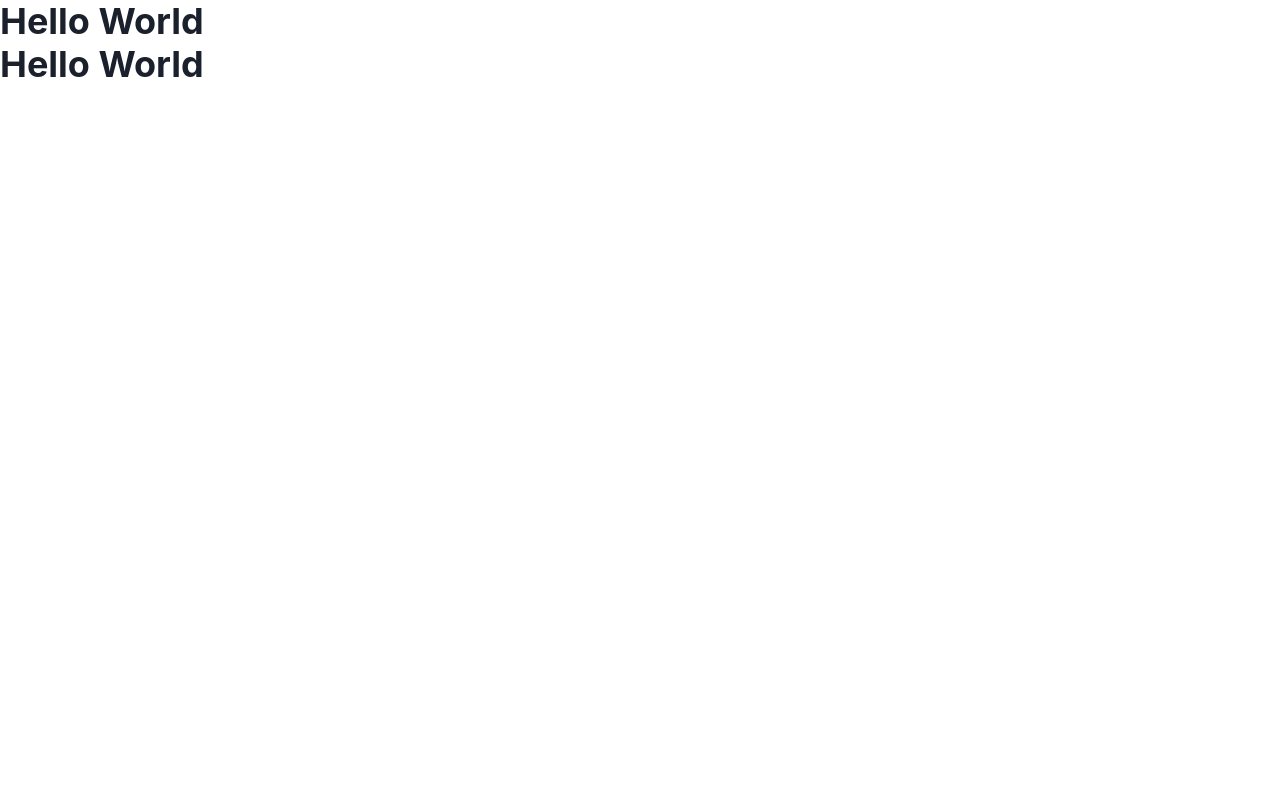
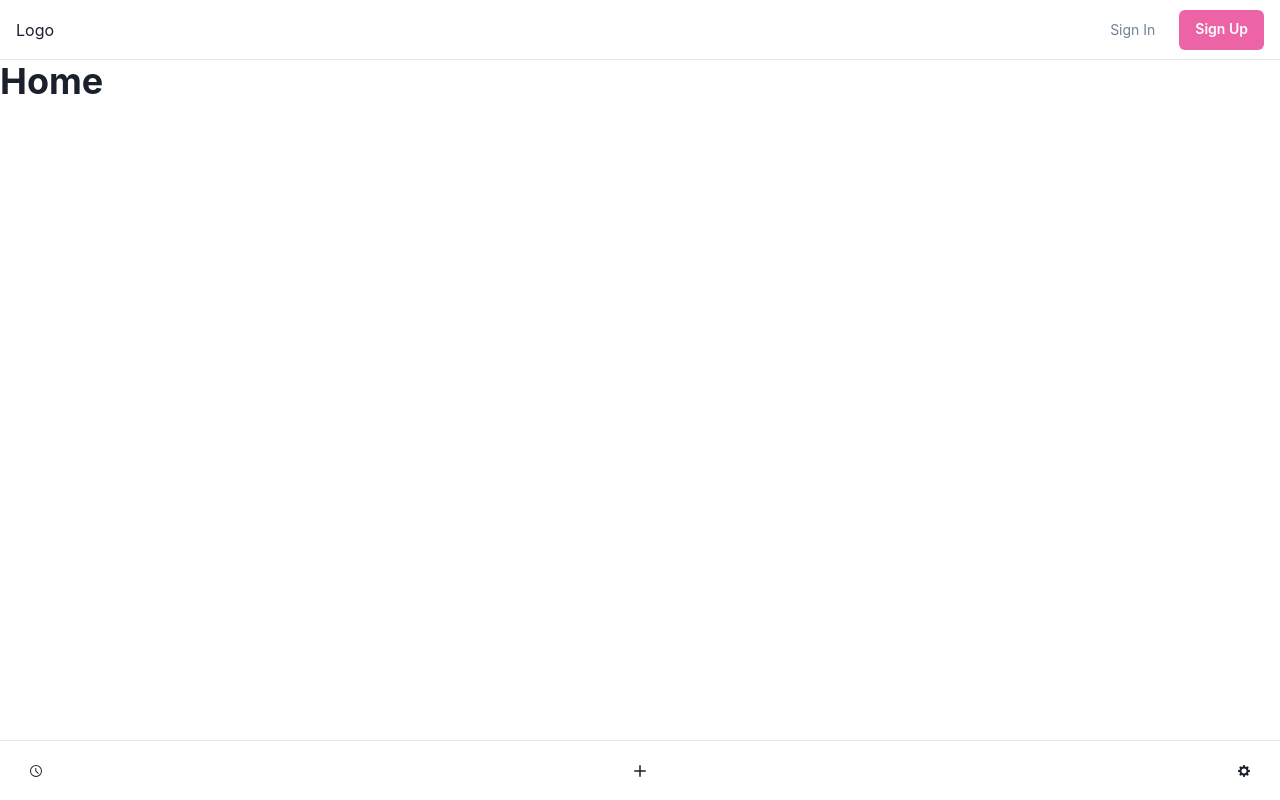
Before and after one commit to AlexF99/budgt, a React (Create React App) app: page / in a window 1280 px wide. Built offline with nearby package versions, Linux system fonts and the light colour scheme.

Commit message:
app ui structure

```diff
--- a/package.json
+++ b/package.json
@@ -3,6 +3,7 @@
   "version": "0.1.0",
   "private": true,
   "dependencies": {
+    "@chakra-ui/icons": "^2.1.1",
     "@chakra-ui/react": "^2.8.2",
     "@emotion/react": "^11.11.4",
     "@emotion/styled": "^11.11.5",
--- /dev/null
+++ b/src/App.css
@@ -0,0 +1,31 @@
+:root {
+    --navbar-height: 60px;
+    --bottom-nav-height: 76px;
+
+    --text-color: #ffffff;
+    --selected-text-color: #8ebbff;
+    --navbar-background: #232323;
+    --bottom-nav-background: rgb(35, 35, 35, 0.95);
+    --main-content-body-background: #30363d;
+}
+
+.App {
+    position: fixed;
+    top: 0;
+    bottom: 0;
+    left: 0;
+    right: 0;
+
+    touch-action: none;
+    overflow: hidden;
+    overscroll-behavior: none;
+}
+
+.AppContainer {
+    position: relative;
+    height: 100vh;
+
+    touch-action: none;
+    overflow: hidden;
+    overscroll-behavior: none;
+}
--- a/src/App.tsx
+++ b/src/App.tsx
@@ -3,11 +3,13 @@ import { ChakraProvider } from '@chakra-ui/react'
 import { Navbar } from './Components/Navbar';
 import { Outlet } from 'react-router-dom';
 import { BottomNav } from './Components/BottomNav';
+import './App.css'
 
 const queryClient = new QueryClient()
 
 function App() {
   return (
+    <div className="App">
       <ChakraProvider>
         <QueryClientProvider client={queryClient}>
           <div className="AppContainer">
@@ -17,6 +19,7 @@ function App() {
           </div>
         </QueryClientProvider>
       </ChakraProvider>
+    </div>
   );
 }
 
--- a/src/Components/BottomNav.tsx
+++ b/src/Components/BottomNav.tsx
@@ -1,5 +1,59 @@
-import { Heading } from "@chakra-ui/react";
+import {
+    Box,
+    Flex,
+    IconButton,
+    useColorModeValue,
+} from '@chakra-ui/react';
+import {
+    TimeIcon,
+    SettingsIcon,
+    AddIcon
+} from '@chakra-ui/icons';
+import { useNavigate } from 'react-router-dom';
 
-export const BottomNav = () => (
-    <Heading>Hello World</Heading>
-)
+export const BottomNav = () => {
+    const navigate = useNavigate()
+
+    return (
+        <Box pos="absolute" left={0} bottom={0} w="full">
+            <Flex
+                bg={useColorModeValue('white', 'gray.800')}
+                color={useColorModeValue('gray.600', 'white')}
+                minH={'60px'}
+                py={{ base: 2 }}
+                px={{ base: 4 }}
+                borderTop={1}
+                borderStyle={'solid'}
+                borderColor={useColorModeValue('gray.200', 'gray.900')}
+                align={'center'}
+                justify={'space-between'}
+            >
+
+                <Flex justify={'center'}>
+                    <IconButton
+                        onClick={() => { navigate('home') }}
+                        icon={<TimeIcon w={3} h={3} />}
+                        variant={'ghost'}
+                        aria-label={'Toggle Navigation'}
+                    />
+                </Flex>
+                <Flex justify={'center'}>
+                    <IconButton
+                        onClick={() => { navigate('new') }}
+                        icon={<AddIcon w={3} h={3} />}
+                        variant={'ghost'}
+                        aria-label={'Toggle Navigation'}
+                    />
+                </Flex>
+                <Flex justify={'center'}>
+                    <IconButton
+                        onClick={() => { navigate('profile') }}
+                        icon={<SettingsIcon w={3} h={3} />}
+                        variant={'ghost'}
+                        aria-label={'Toggle Navigation'}
+                    />
+                </Flex>
+            </Flex>
+        </Box>
+    );
+}
--- a/src/Components/Navbar.tsx
+++ b/src/Components/Navbar.tsx
@@ -1,5 +1,84 @@
-import { Heading } from "@chakra-ui/react";
+import {
+  Box,
+  Flex,
+  Text,
+  IconButton,
+  Button,
+  Stack,
+  useColorModeValue,
+  useBreakpointValue,
+  useDisclosure,
+} from '@chakra-ui/react';
+import {
+  HamburgerIcon,
+  CloseIcon,
+} from '@chakra-ui/icons';
 
-export const Navbar = () => (
-    <Heading>Hello World</Heading>
-)
+export const Navbar = () => {
+  const { isOpen, onToggle } = useDisclosure();
+
+  return (
+    <Box>
+      <Flex
+        bg={useColorModeValue('white', 'gray.800')}
+        color={useColorModeValue('gray.600', 'white')}
+        minH={'60px'}
+        py={{ base: 2 }}
+        px={{ base: 4 }}
+        borderBottom={1}
+        borderStyle={'solid'}
+        borderColor={useColorModeValue('gray.200', 'gray.900')}
+        align={'center'}>
+        <Flex
+          flex={{ base: 1, md: 'auto' }}
+          ml={{ base: -2 }}
+          display={{ base: 'flex', md: 'none' }}>
+          <IconButton
+            onClick={onToggle}
+            icon={
+              isOpen ? <CloseIcon w={3} h={3} /> : <HamburgerIcon w={5} h={5} />
+            }
+            variant={'ghost'}
+            aria-label={'Toggle Navigation'}
+          />
+        </Flex>
+        <Flex flex={{ base: 1 }} justify={{ base: 'center', md: 'start' }}>
+          <Text
+            textAlign={useBreakpointValue({ base: 'center', md: 'left' })}
+            fontFamily={'heading'}
+            color={useColorModeValue('gray.800', 'white')}>
+            Logo
+          </Text>
+        </Flex>
+
+        <Stack
+          flex={{ base: 1, md: 0 }}
+          justify={'flex-end'}
+          direction={'row'}
+          spacing={6}>
+          <Button
+            as={'a'}
+            fontSize={'sm'}
+            fontWeight={400}
+            variant={'link'}
+            href={'#'}>
+            Sign In
+          </Button>
+          <Button
+            as={'a'}
+            display={{ base: 'none', md: 'inline-flex' }}
+            fontSize={'sm'}
+            fontWeight={600}
+            color={'white'}
+            bg={'pink.400'}
+            href={'#'}
+            _hover={{
+              bg: 'pink.300',
+            }}>
+            Sign Up
+          </Button>
+        </Stack>
+      </Flex>
+    </Box>
+  );
+}
--- a/src/index.tsx
+++ b/src/index.tsx
@@ -1,18 +1,15 @@
 import React from 'react';
 import ReactDOM from 'react-dom/client';
 import './index.css';
-import App from './App';
 import * as serviceWorkerRegistration from './serviceWorkerRegistration';
 import reportWebVitals from './reportWebVitals';
+import { RouterProvider } from 'react-router-dom'
+import { router } from './router'
 
 const root = ReactDOM.createRoot(
   document.getElementById('root') as HTMLElement
 );
-root.render(
-  <React.StrictMode>
-    <App />
-  </React.StrictMode>
-);
+root.render(<RouterProvider router={router} />)
 
 // If you want your app to work offline and load faster, you can change
 // unregister() to register() below. Note this comes with some pitfalls.
--- /dev/null
+++ b/src/router/index.tsx
@@ -0,0 +1,38 @@
+import { createBrowserRouter } from 'react-router-dom'
+
+import App from '../App'
+import { Home } from '../views/Home'
+import { NotFound } from '../views/NotFound'
+
+enum Route {
+    ROOT = '/',
+    HOME = '/home',
+    NOTFOUND = '*',
+}
+
+const publicRoutes = [
+    {
+        path: Route.HOME,
+        element: <Home />,
+    },
+    {
+        path: Route.ROOT,
+        element: <Home />,
+    },
+    {
+        path: Route.NOTFOUND,
+        element: <NotFound />,
+    },
+]
+
+const routes = [
+    {
+        path: Route.ROOT,
+        element: <App />,
+        children: [...publicRoutes],
+    },
+]
+
+const router = createBrowserRouter(routes)
+
+export { router, Route }
--- /dev/null
+++ b/src/views/Home.tsx
@@ -0,0 +1,7 @@
+import { Box, Heading } from "@chakra-ui/react";
+
+export const Home = () => (
+    <Box>
+        <Heading>Home</Heading>
+    </Box>
+)
--- /dev/null
+++ b/src/views/NotFound.tsx
@@ -0,0 +1,7 @@
+import { Box, Heading } from "@chakra-ui/react";
+
+export const NotFound = () => (
+    <Box>
+        <Heading>Not Found nadaaa</Heading>
+    </Box>
+)
```
Also changed, not shown: 1 other file (tests, documents, lock files or other folders). Lines whose indentation alone changed are shown as unchanged.
